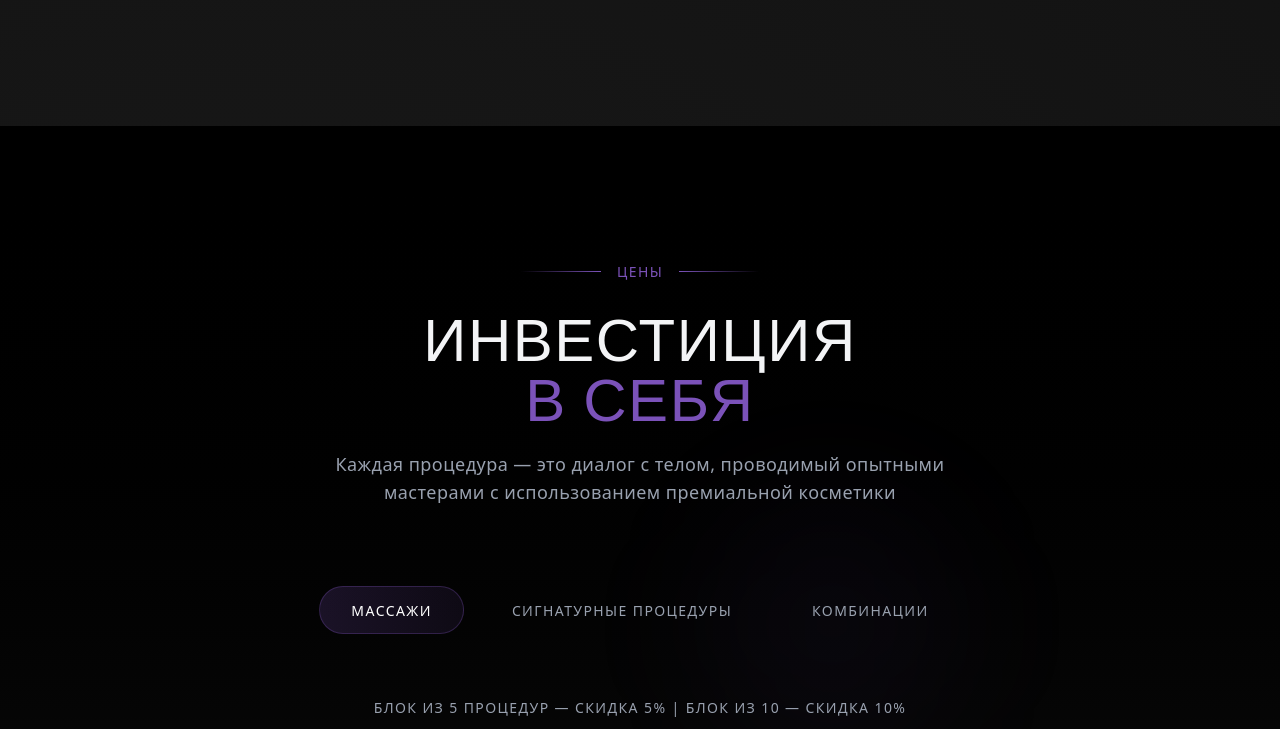
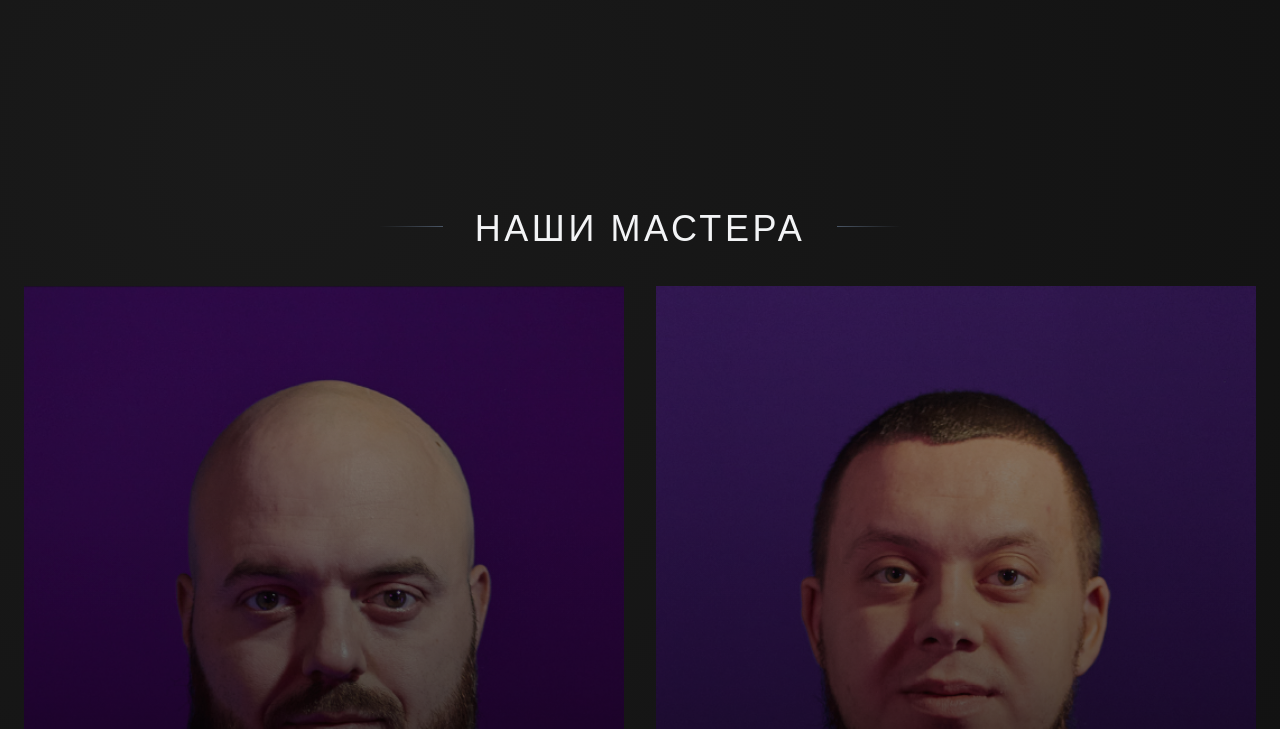
Before and after one commit to brutcho/setedi.ru, a Next.js app: page / in a window 1280 px wide. Shown: the part 1987-2716 px from the top of the page. Built offline with nearby package versions, Linux system fonts and the light colour scheme; a web font is replaced by a local one.

Commit message:
Отключен блок с прайсом

```diff
--- a/app/page.tsx
+++ b/app/page.tsx
@@ -9,7 +9,7 @@ export default function Home() {
     <div className="overflow-hidden">
       <HeroCarousel />
       <WhoWeAre />
-      <PricesLuxury />
+      {/*<PricesLuxury />*/}
       <MastersGrid />
       <LocationMap />
       {/* Блоки "Услуги" и "Польза массажа" будут добавлены позже */}
```
Also changed, not shown: 48 other files (tests, documents, lock files or other folders).
